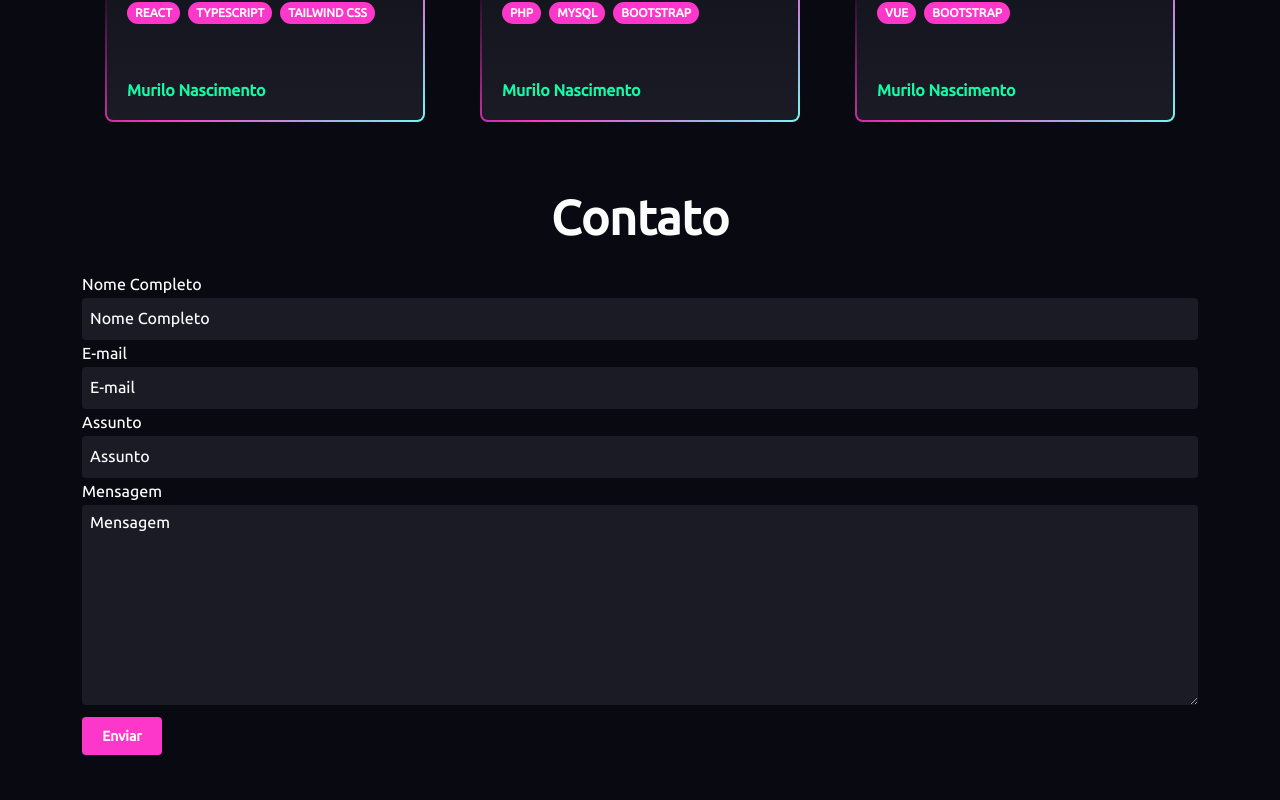
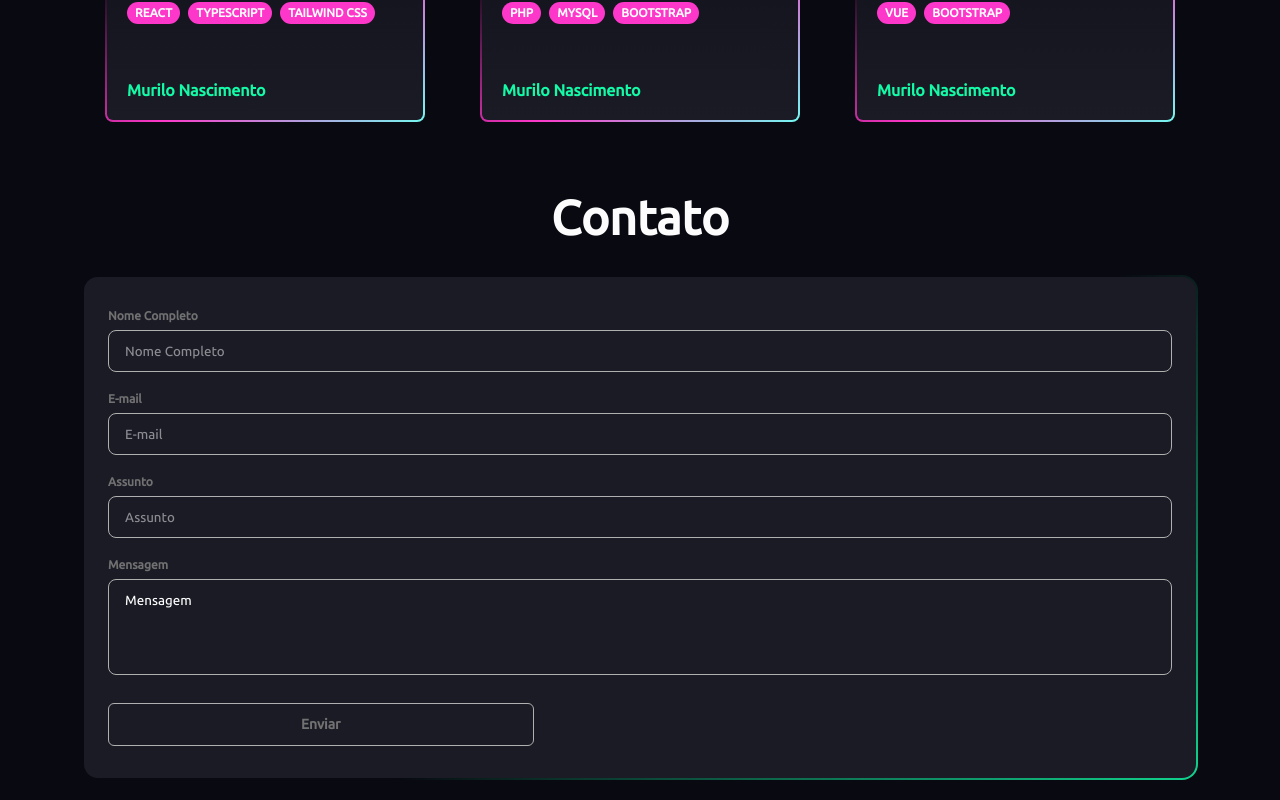
Before and after one commit to murilonicemento/my-portfolio, a Vue app: page / in a window 1280 px wide. Shown: the part 1558-2358 px from the top of the page. Before the commit the page ends 2333 px from the top, so only its background shows below. Built offline with nearby package versions, Linux system fonts and the light colour scheme.

Commit message:
feat: add form and button component

```diff
--- a/src/components/ContactComponent.vue
+++ b/src/components/ContactComponent.vue
@@ -4,6 +4,9 @@ import ok from "@/assets/images/ok.svg";
 import error from "@/assets/images/error.svg";
 import emailjs from "@emailjs/browser";
 import type { IForm, ISendForm } from "@/interfaces/interfaces";
+import FormButton from "./icons/FormButton.vue";
+import FormLoader from "./icons/FormLoader.vue";
+import ContactForm from "./ContactForm.vue";
 
 const form = ref<IForm>({ name: "", email: "", subject: "", message: "" });
 const sendForm = ref<ISendForm>({
@@ -33,7 +36,7 @@ const onSubmit = async () => {
 
 <template>
   <h1>Contato</h1>
-  <form
+  <!-- <form
     v-if="!sendForm.isSend && !sendForm.error && !sendForm.isLoading"
     @submit.prevent="onSubmit"
   >
@@ -72,10 +75,11 @@ const onSubmit = async () => {
       v-model="form.message"
       required
     ></textarea>
-    <button type="submit">Enviar</button>
-  </form>
+    <FormButton type="submit" />
+  </form> -->
+  <ContactForm />
   <div id="loader-container" v-if="sendForm.isLoading">
-    <div id="loader"></div>
+    <FormLoader />
   </div>
   <div v-if="sendForm.isSend" id="confirm-send">
     <img :src="ok" alt="Success Icon" />
@@ -85,7 +89,7 @@ const onSubmit = async () => {
     <img :src="error" alt="Error Icon" />
     <p>
       Ops! Parece que houve um problema ao enviar sua mensagem. Por favor, tente novamente mais
-      tarde ou entre em contato diretamente através dos nossos outros canais de comunicação.
+      tarde ou entre em contato diretamente através de outros canais de comunicação.
     </p>
   </div>
 </template>
@@ -95,7 +99,7 @@ h1 {
   text-align: center;
 }
 
-form {
+/* form {
   display: flex;
   flex-direction: column;
 
@@ -133,27 +137,7 @@ form textarea {
 
   font-size: 14px;
   color: var(--color-white);
-}
-
-form button {
-  width: 80px;
-  height: 38px;
-
-  display: flex;
-  align-items: center;
-  justify-content: center;
-
-  background-color: var(--color-pink);
-
-  font-size: 14px;
-  font-weight: 600;
-  color: var(--color-white);
-
-  margin-top: 8px;
-  padding: 18px;
-
-  cursor: pointer;
-}
+} */
 
 #confirm-send {
   display: flex;
@@ -191,33 +175,7 @@ form button {
 #loader-container {
   display: grid;
   place-items: center;
-}
-
-#loader {
-  width: 268px;
-
-  margin-top: 8px;
-  padding: 8px;
-
-  aspect-ratio: 1;
-
-  border-radius: 50%;
-
-  background: #13fba7;
-
-  --_m: conic-gradient(#0000 10%, #000), linear-gradient(#000 0 0) content-box;
-  -webkit-mask: var(--_m);
-  mask: var(--_m);
-  -webkit-mask-composite: source-out;
-  mask-composite: subtract;
-
-  animation: l3 1s infinite linear;
-}
-
-@keyframes l3 {
-  to {
-    transform: rotate(1turn);
-  }
+  margin-top: 150px;
 }
 
 @media (min-width: 768px) {
@@ -231,7 +189,7 @@ form button {
     font-size: var(--font-size-3xl);
   }
 
-  form label {
+  /* form label {
     font-size: var(--font-size-md);
   }
 
@@ -248,7 +206,7 @@ form button {
     height: 200px;
 
     font-size: var(--font-size-md);
-  }
+  } */
 
   #confirm-send p {
     font-size: var(--font-size-md);
```
